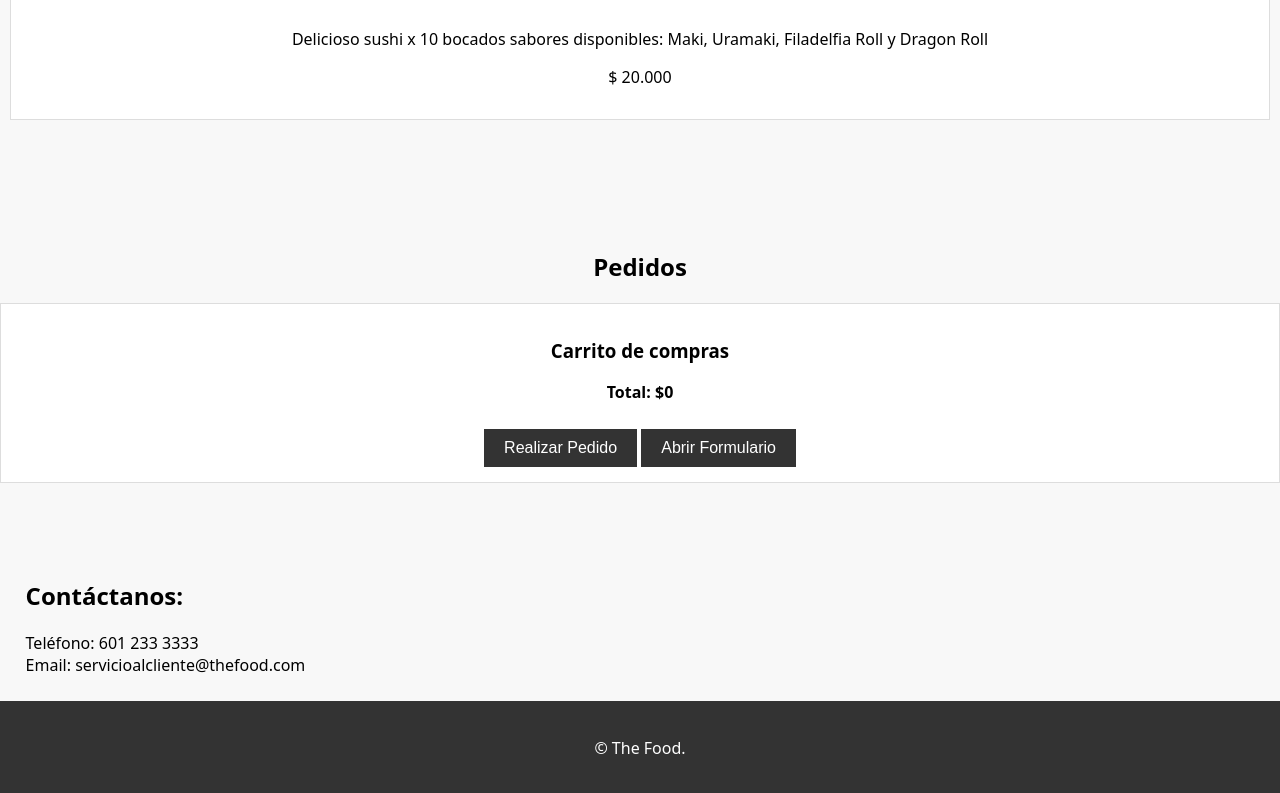
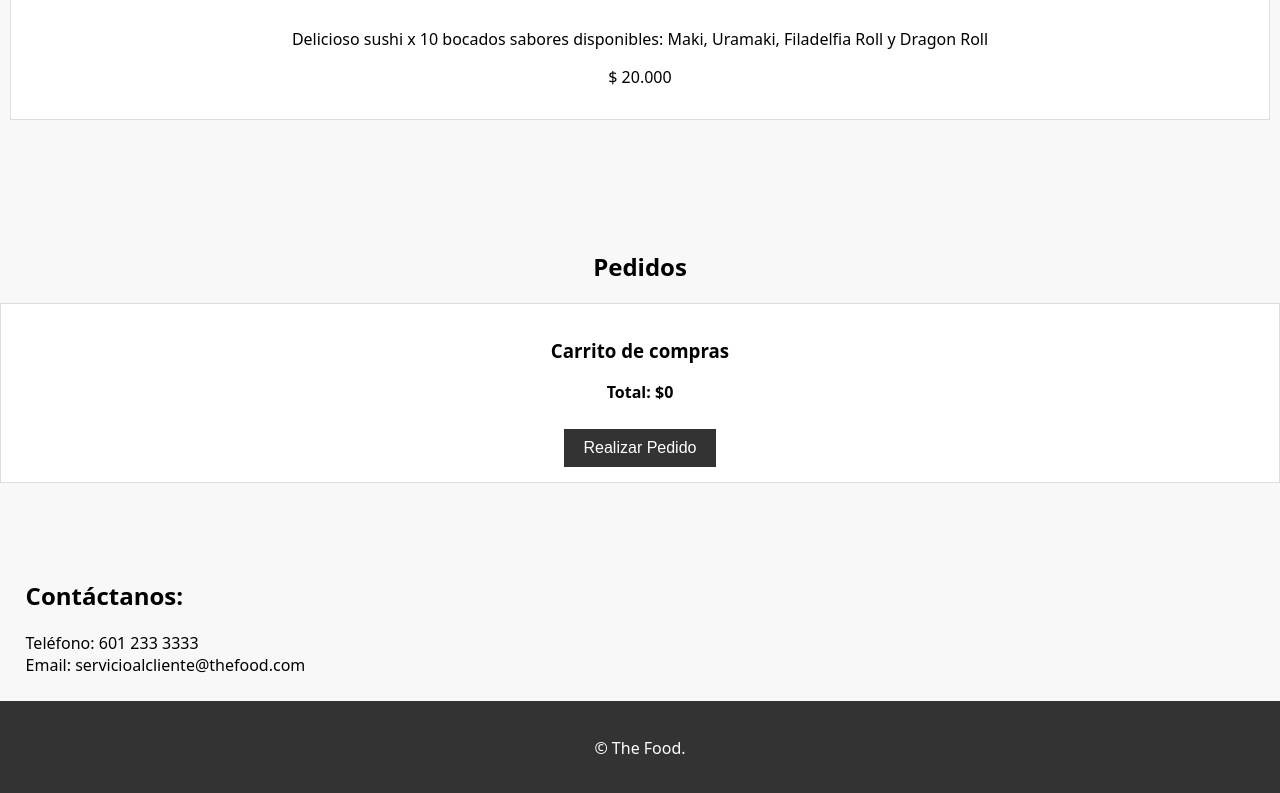
Before and after one commit to Vivianarm0818/restaurante-psp, a plain HTML site: page index.html in a window 1280 px wide. Shown: the part 8400-9193 px from the top of the page. Drawn offline with Linux system fonts and the light colour scheme.

Commit message:
Add files via upload

```diff
--- a/index.html
+++ b/index.html
@@ -137,9 +137,6 @@
             </ul>
             <p id="total">Total: $0</p>
             <button onclick="realizarPedido()">Realizar Pedido</button>
-
-            <!-- Nuevo botón para abrir formulario en ventana nueva -->
-            <button onclick="abrirFormulario()">Abrir Formulario</button>
         </div>
     </section>
     </div>
```
